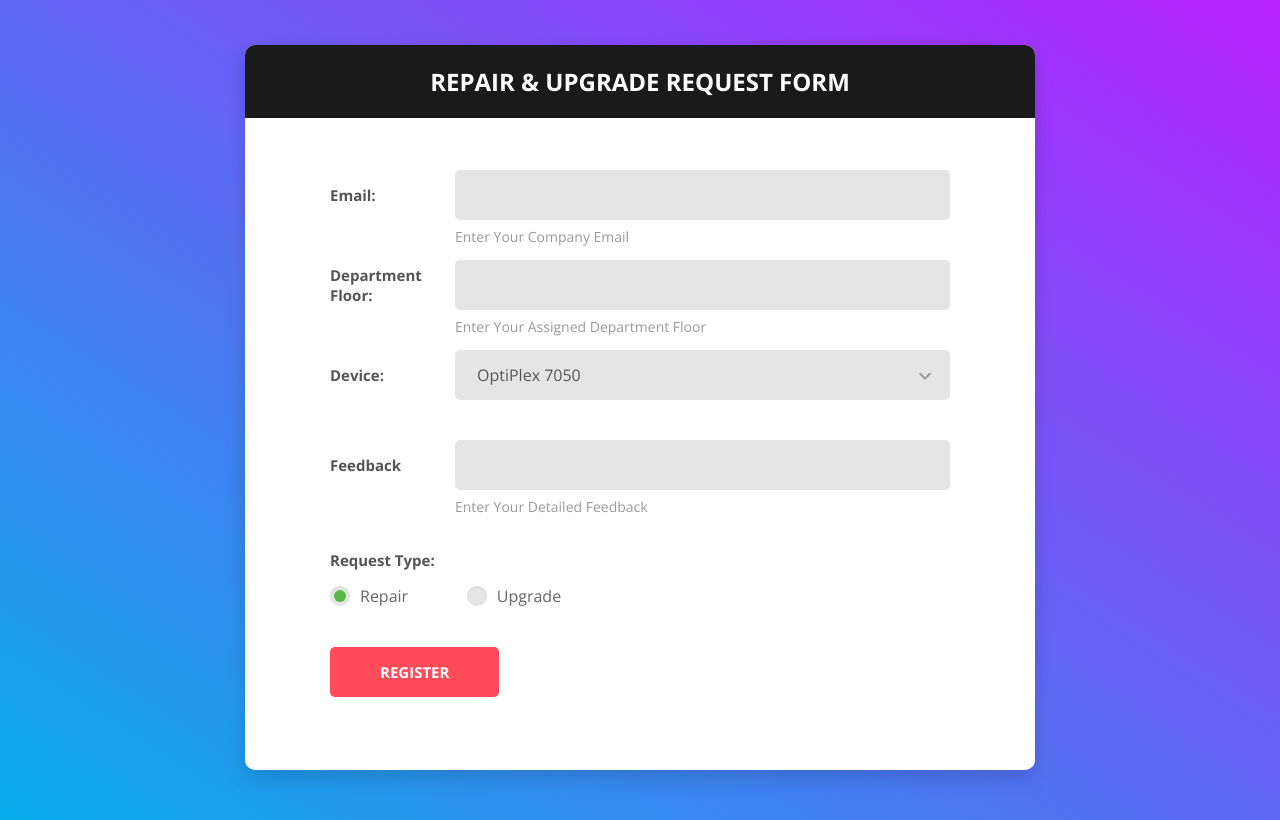
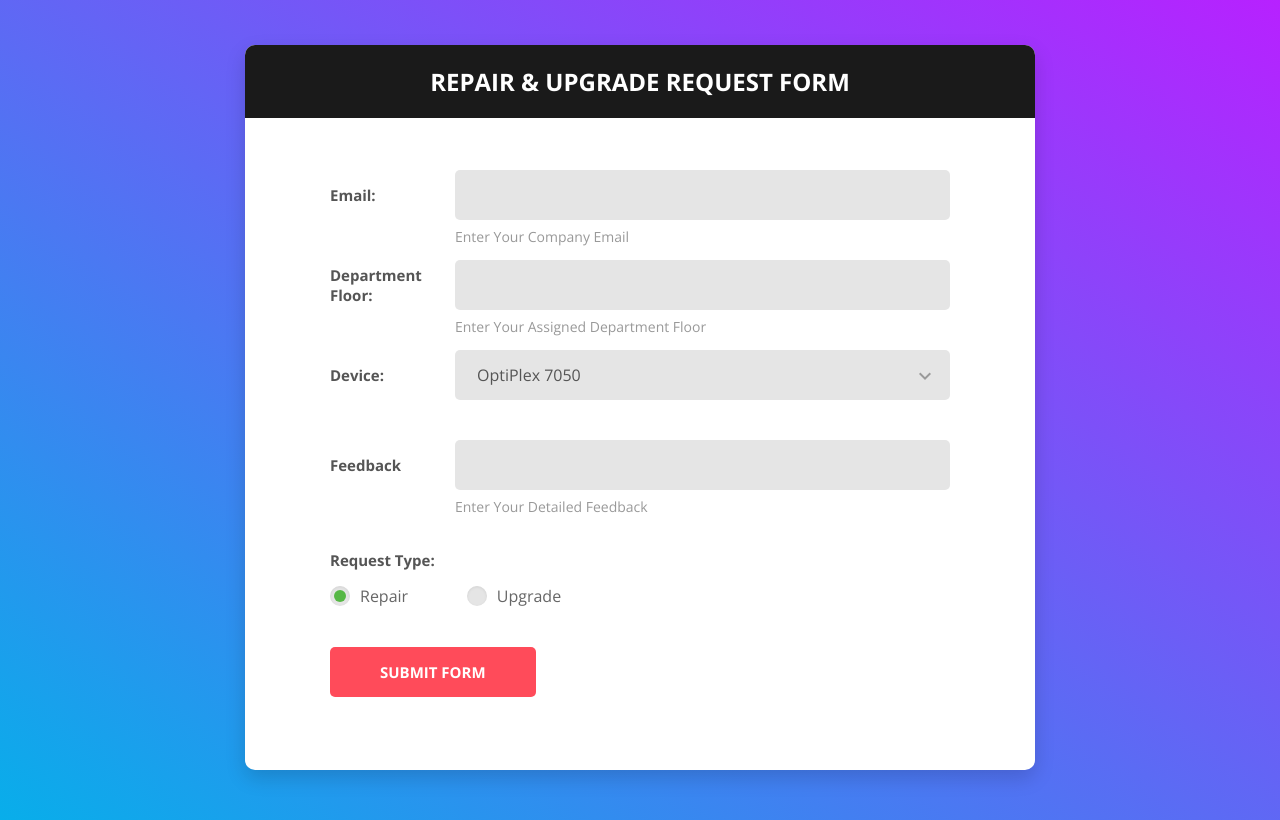
Before and after one commit to KenLorenz/hrm-prototype, a PHP site: page / in a window 1280 px wide. Run offline with PHP 8.4, Linux system fonts and the light colour scheme.

Commit message:
Finished request form page

```diff
--- a/prototype/index.php
+++ b/prototype/index.php
@@ -89,7 +89,7 @@
                         </div>
 
                         <div>
-                            <button class="btn btn--radius-2 btn--red" type="submit">Register</button>
+                            <button class="btn btn--radius-2 btn--red" type="submit">Submit Form</button>
                         </div>
                     </form>
                 </div>
```
